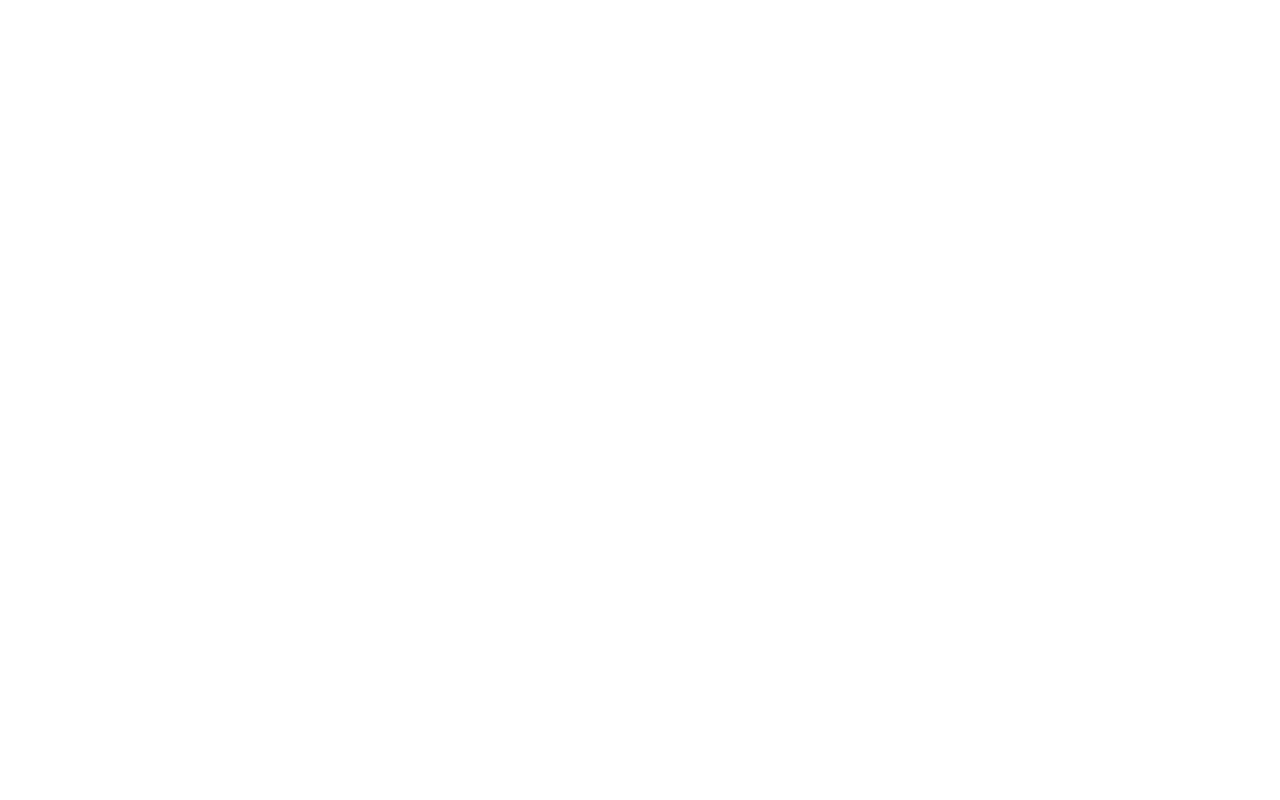
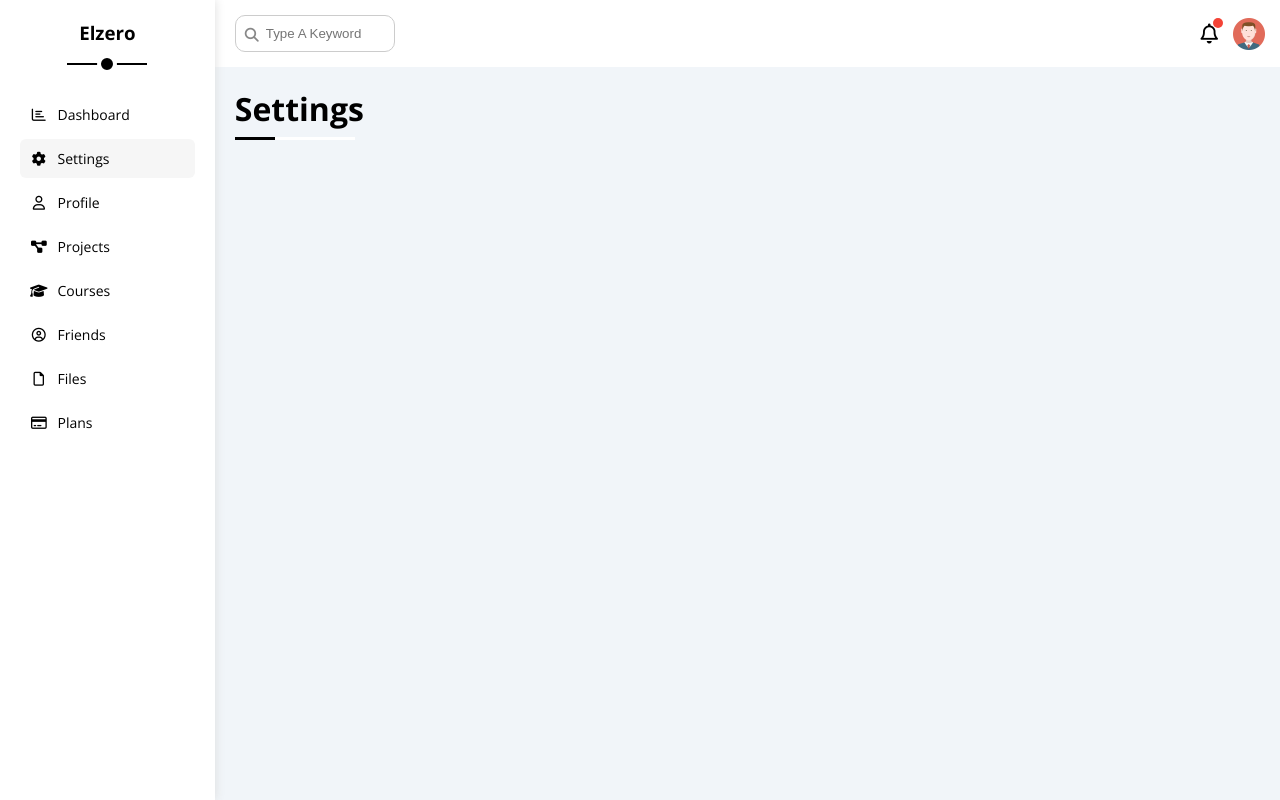
Before and after one commit to mahmoud-abuyoussef/Dashboard, a plain HTML site: page settings.html in a window 1280 px wide. Drawn offline with nearby package versions, Linux system fonts and the light colour scheme.

Commit message:
Add: Settings Page

```diff
--- a/settings.html
+++ b/settings.html
@@ -3,7 +3,83 @@
   <head>
     <meta charset="UTF-8" />
     <meta name="viewport" content="width=device-width, initial-scale=1.0" />
-    <title>Settings</title>
+    <title>Dashboard</title>
+    <link rel="stylesheet" href="assets/styles/libs/all.min.css" />
+    <link rel="stylesheet" href="assets/styles/libs/framework.css" />
+    <link rel="stylesheet" href="assets/styles/main.css" />
+    <link rel="preconnect" href="https://fonts.googleapis.com" />
+    <link rel="preconnect" href="https://fonts.gstatic.com" crossorigin />
+    <link href="https://fonts.googleapis.com/css2?family=Open+Sans:ital,wght@0,300..800;1,300..800&display=swap" rel="stylesheet" />
   </head>
-  <body></body>
+  <body>
+    <div class="page d-flex">
+      <aside class="sidebar bg-white p-20 p-relative">
+        <h3 class="p-relative text-c">Elzero</h3>
+        <ul>
+          <li>
+            <a class="d-flex align-center fs-14 c-black rad-6 p-10" href="index.html">
+              <i class="fa-regular fa-chart-bar fa-fw"></i>
+              <span>Dashboard</span>
+            </a>
+          </li>
+          <li>
+            <a class="active d-flex align-center fs-14 c-black rad-6 p-10" href="settings.html">
+              <i class="fa-solid fa-gear fa-fw"></i>
+              <span>Settings</span>
+            </a>
+          </li>
+          <li>
+            <a class="d-flex align-center fs-14 c-black rad-6 p-10" href="index.html">
+              <i class="fa-regular fa-user fa-fw"></i>
+              <span>Profile</span>
+            </a>
+          </li>
+          <li>
+            <a class="d-flex align-center fs-14 c-black rad-6 p-10" href="profile.html">
+              <i class="fa-solid fa-diagram-project fa-fw"></i>
+              <span>Projects</span>
+            </a>
+          </li>
+          <li>
+            <a class="d-flex align-center fs-14 c-black rad-6 p-10" href="courses.html">
+              <i class="fa-solid fa-graduation-cap fa-fw"></i>
+              <span>Courses</span>
+            </a>
+          </li>
+          <li>
+            <a class="d-flex align-center fs-14 c-black rad-6 p-10" href="friends.html">
+              <i class="fa-regular fa-circle-user fa-fw"></i>
+              <span>Friends</span>
+            </a>
+          </li>
+          <li>
+            <a class="d-flex align-center fs-14 c-black rad-6 p-10" href="files.html">
+              <i class="fa-regular fa-file fa-fw"></i>
+              <span>Files</span>
+            </a>
+          </li>
+          <li>
+            <a class="d-flex align-center fs-14 c-black rad-6 p-10" href="plans.html">
+              <i class="fa-regular fa-credit-card fa-fw"></i>
+              <span>Plans</span>
+            </a>
+          </li>
+        </ul>
+      </aside>
+      <main class="content w-full">
+        <header class="header bg-white p-15 between-flex">
+          <div class="search p-relative">
+            <input class="p-10" type="search" placeholder="Type A Keyword" />
+          </div>
+          <div class="icons d-flex align-center">
+            <span class="notification p-relative">
+              <i class="fa-regular fa-bell fa-lg"></i>
+            </span>
+            <img src="assets/images/avatar.png" alt="avatar user" />
+          </div>
+        </header>
+        <h1 class="p-relative">Settings</h1>
+      </main>
+    </div>
+  </body>
 </html>
```
